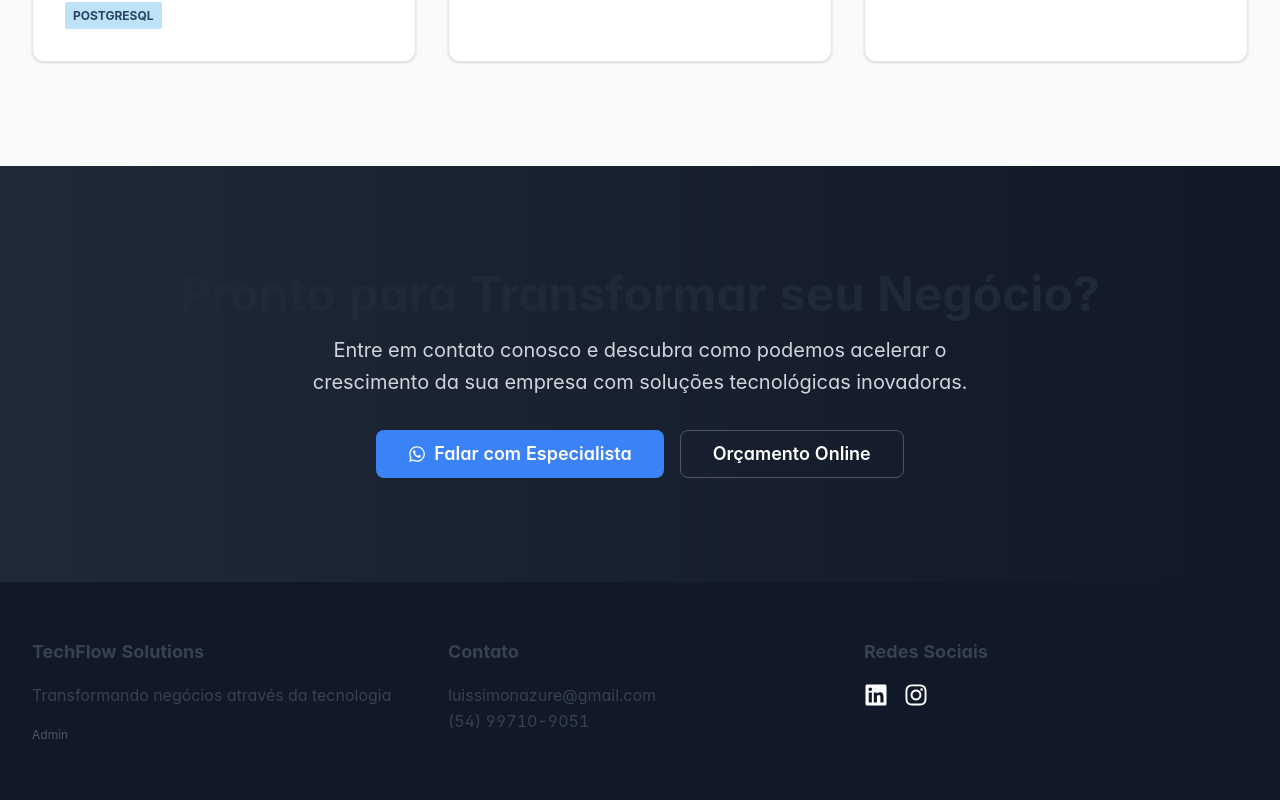
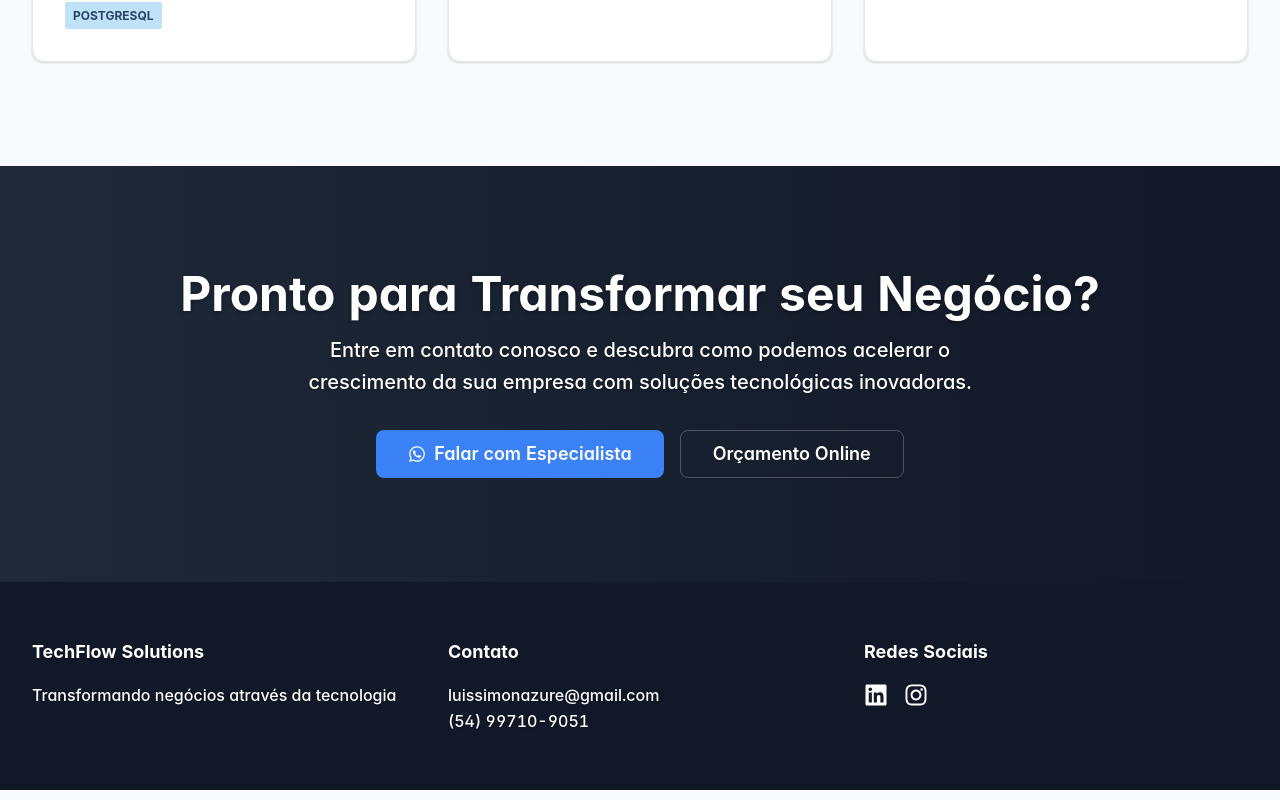
Before and after one commit to luissimon96/techflow-solutions, a React (Vite) app in the folder frontend/: page / in a window 1280 px wide. Shown: the part 1652-2452 px from the top of the page. Built offline with nearby package versions, Linux system fonts and the light colour scheme.

Commit message:
feat: enhance Footer and Home components with improved styling and text shadow effects

```diff
--- a/frontend/src/components/Footer.tsx
+++ b/frontend/src/components/Footer.tsx
@@ -8,35 +8,58 @@ export default function Footer() {
       <Container>
         <SimpleGrid columns={{ base: 1, md: 3 }} spacing={8}>
           <Box>
-            <Text fontSize="lg" fontWeight="bold" mb={4}>
+            <Text
+              fontSize="lg"
+              fontWeight="bold"
+              mb={4}
+              color="white"
+              textShadow="0 1px 2px rgba(0,0,0,0.3)"
+            >
               TechFlow Solutions
             </Text>
-            <Text>Transformando negócios através da tecnologia</Text>
-
-            {/* Link discreto para admin */}
-            <Link
-              as={RouterLink}
-              to="/admin/login"
-              fontSize="xs"
-              color="gray.600"
-              _hover={{ color: 'gray.400' }}
-              mt={4}
-              display="block"
+            <Text
+              color="white"
+              fontWeight="medium"
+              textShadow="0 1px 2px rgba(0,0,0,0.3)"
             >
-              Admin
-            </Link>
+              Transformando negócios através da tecnologia
+            </Text>
           </Box>
 
           <Box>
-            <Text fontSize="lg" fontWeight="bold" mb={4}>
+            <Text
+              fontSize="lg"
+              fontWeight="bold"
+              mb={4}
+              color="white"
+              textShadow="0 1px 2px rgba(0,0,0,0.3)"
+            >
               Contato
             </Text>
-            <Text>luissimonazure@gmail.com</Text>
-            <Text>(54) 99710-9051</Text>
+            <Text
+              color="white"
+              fontWeight="medium"
+              textShadow="0 1px 2px rgba(0,0,0,0.3)"
+            >
+              luissimonazure@gmail.com
+            </Text>
+            <Text
+              color="white"
+              fontWeight="medium"
+              textShadow="0 1px 2px rgba(0,0,0,0.3)"
+            >
+              (54) 99710-9051
+            </Text>
           </Box>
 
           <Box>
-            <Text fontSize="lg" fontWeight="bold" mb={4}>
+            <Text
+              fontSize="lg"
+              fontWeight="bold"
+              mb={4}
+              color="white"
+              textShadow="0 1px 2px rgba(0,0,0,0.3)"
+            >
               Redes Sociais
             </Text>
             <Box>
--- a/frontend/src/components/Header.tsx
+++ b/frontend/src/components/Header.tsx
@@ -134,10 +134,7 @@ export default function Header() {
   const navigationItems = [
     { path: '/servicos', label: 'Desenvolvimento', description: 'Web, mobile e e-commerce', isExternal: false },
     { path: '/servicos-ti', label: 'Serviços de TI', description: 'Suporte, segurança e infraestrutura', isExternal: false },
-    { path: '/portfolio', label: 'Portfólio', description: 'Projetos desenvolvidos', isExternal: false },
     { path: '/sobre', label: 'Sobre', description: 'Nossa história e missão', isExternal: false },
-    { path: '/blog', label: 'Blog', description: 'Artigos e insights', isExternal: false },
-    { path: '/ferias', label: 'Férias', description: 'Planejador de férias e aproveitamento de feriados', isExternal: false },
   ];
 
   return (
--- a/frontend/src/pages/Home.tsx
+++ b/frontend/src/pages/Home.tsx
@@ -406,10 +406,21 @@ export default function Home() {
             transition={{ duration: 0.6 }}
           >
             <VStack spacing={4}>
-              <Heading size="2xl" fontWeight="bold">
+              <Heading
+                size="2xl"
+                fontWeight="bold"
+                color="white"
+                textShadow="0 2px 4px rgba(0,0,0,0.3)"
+              >
                 Pronto para Transformar seu Negócio?
               </Heading>
-              <Text fontSize="xl" maxW="2xl" color="gray.300">
+              <Text
+                fontSize="xl"
+                maxW="2xl"
+                color="white"
+                fontWeight="medium"
+                textShadow="0 1px 3px rgba(0,0,0,0.3)"
+              >
                 Entre em contato conosco e descubra como podemos acelerar o crescimento
                 da sua empresa com soluções tecnológicas inovadoras.
               </Text>
```
Also changed, not shown: frontend/src/lib/router.tsx (+0 -15 lines), frontend/src/main.tsx (+6 -3 lines).
